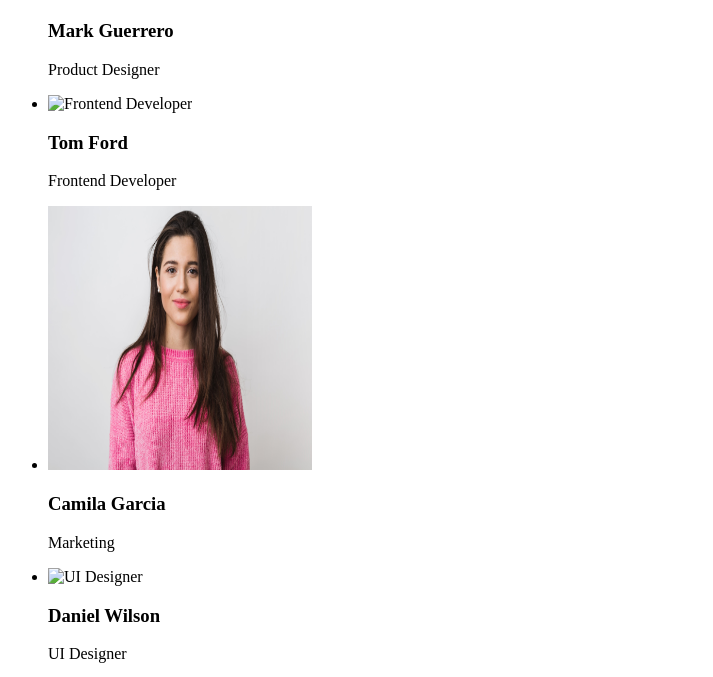
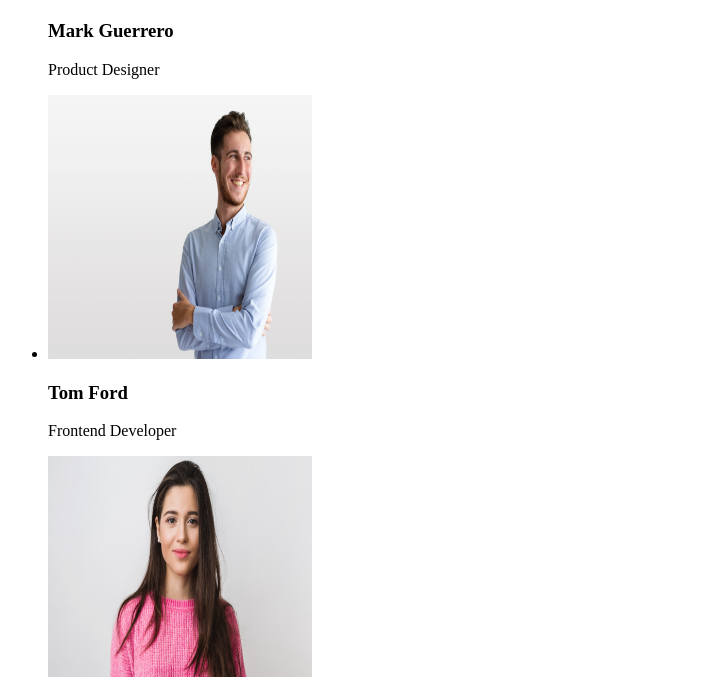
Before and after one commit to vladislavmaluy4308/goit-markup-hw-01, a plain HTML site: page index.html in a window 1280 px wide. Shown: the part 927-1604 px from the top of the page, without its empty margins (0-713 px from the left). Drawn offline with Linux system fonts and the light colour scheme; the site is published under a folder, as on GitHub Pages, so addresses that start at the root find nothing.

Commit message:
Add files via upload

```diff
--- a/index.html
+++ b/index.html
@@ -75,7 +75,7 @@
                 </li>
 
                 <li>
-                    <img src="/images/tom.jpg" alt="Frontend Developer" width="264" height="264">
+                    <img src="./images/tom.jpg" alt="Frontend Developer" width="264" height="264">
                     <h3>Tom Ford</h3>
                     <p>Frontend Developer</p>
                 </li>
@@ -87,7 +87,7 @@
                 </li>
 
                 <li>
-                    <img src="/images/daniel.jpg" alt="UI Designer" width="264" height="264">
+                    <img src="./images/daniel.jpg" alt="UI Designer" width="264" height="264">
                     <h3>Daniel Wilson</h3>
                     <p>UI Designer</p>
                 </li>
```
